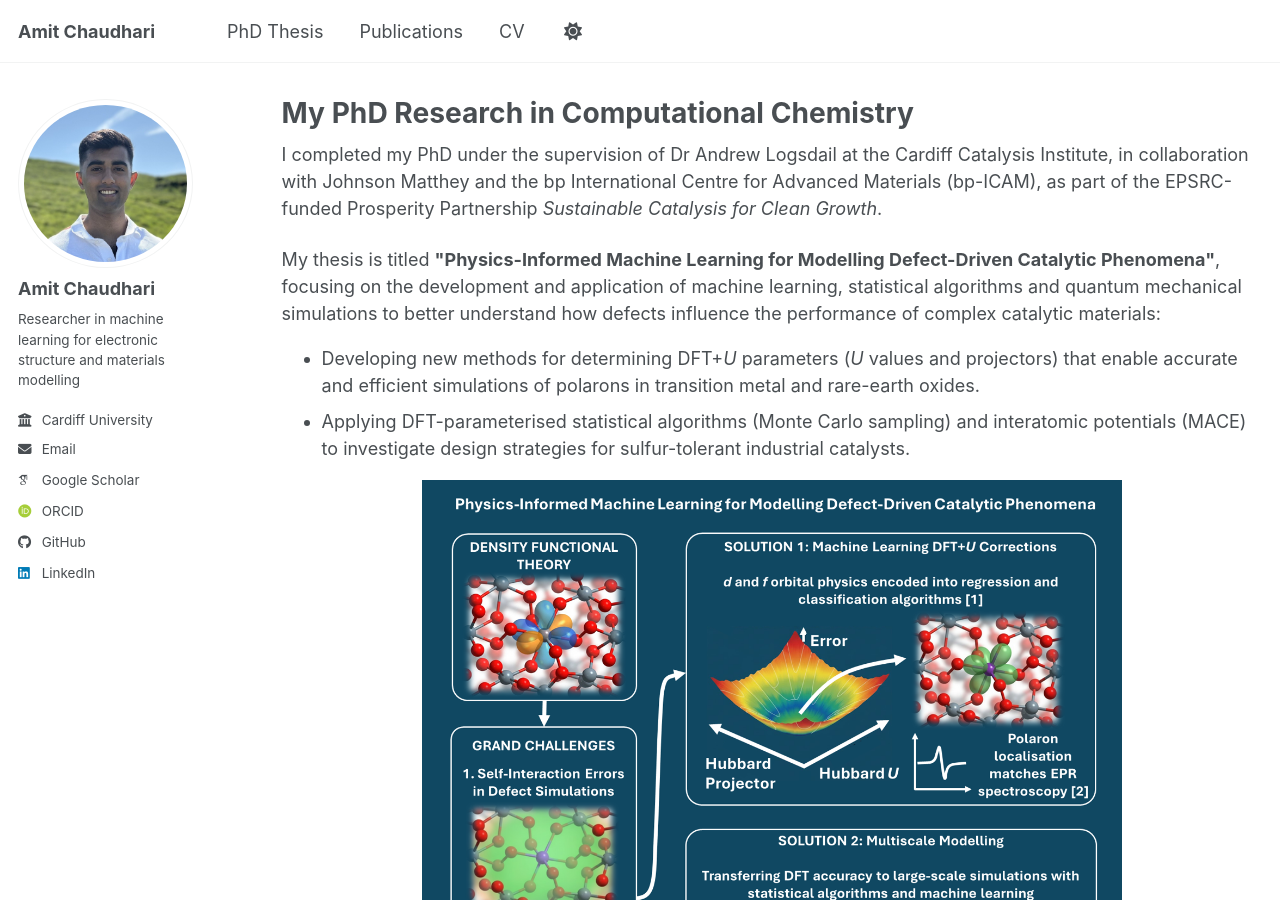
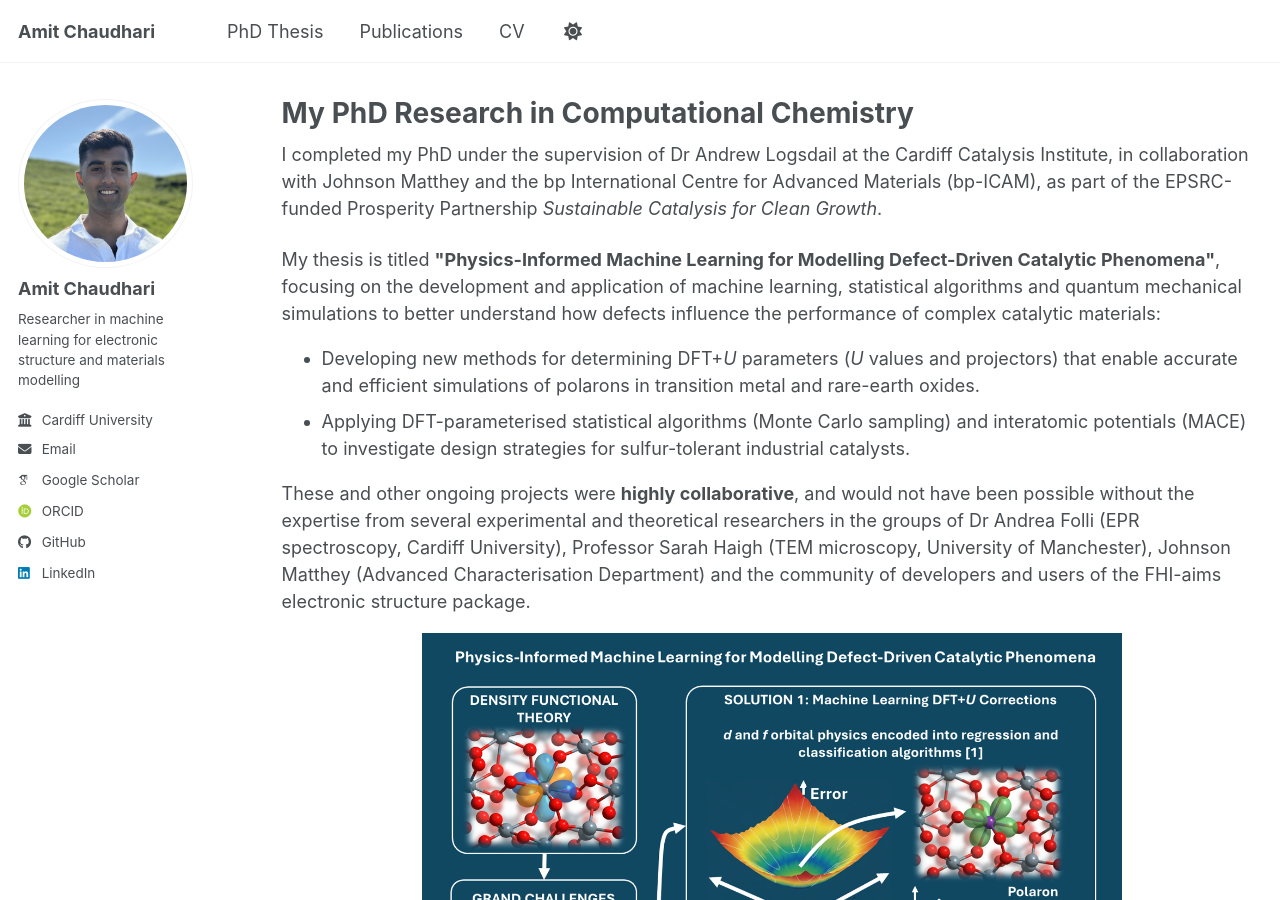
Before and after one commit to amitmc1/amitmc1.github.io, a Jekyll site: the page built from _pages/phdthesis.html, in a window 1280 px wide and 900 px high. Built offline with Jekyll 4.4.1, drawn with Linux system fonts in a browser that asks for light colours; some web fonts are replaced; a script bundle is joined from its source files by our own code; library files that are not in the unit come from our copies.

Commit message:
Update phdthesis.html

```diff
--- a/_pages/phdthesis.html
+++ b/_pages/phdthesis.html
@@ -23,6 +23,8 @@
   <li>Applying DFT-parameterised statistical algorithms (Monte Carlo sampling) and interatomic potentials (MACE) to investigate design strategies for sulfur-tolerant industrial catalysts.</li>
 </ul>
 
+These and other ongoing projects were <strong>highly collaborative</strong>, and would not have been possible without the expertise from several experimental and theoretical researchers in the groups of Dr Andrea Folli (EPR spectroscopy, Cardiff University), Professor Sarah Haigh (TEM microscopy, University of Manchester), Johnson Matthey (Advanced Characterisation Department) and the community of developers and users of the FHI-aims electronic structure package.
+
 <p align="center">
   <img src="{{ base_path }}/images/Linkedin_summary.png" alt="Overview of my PhD research" style="max-width: 700px; width: 100%; border-radius: 0px;">
 </p>
```
